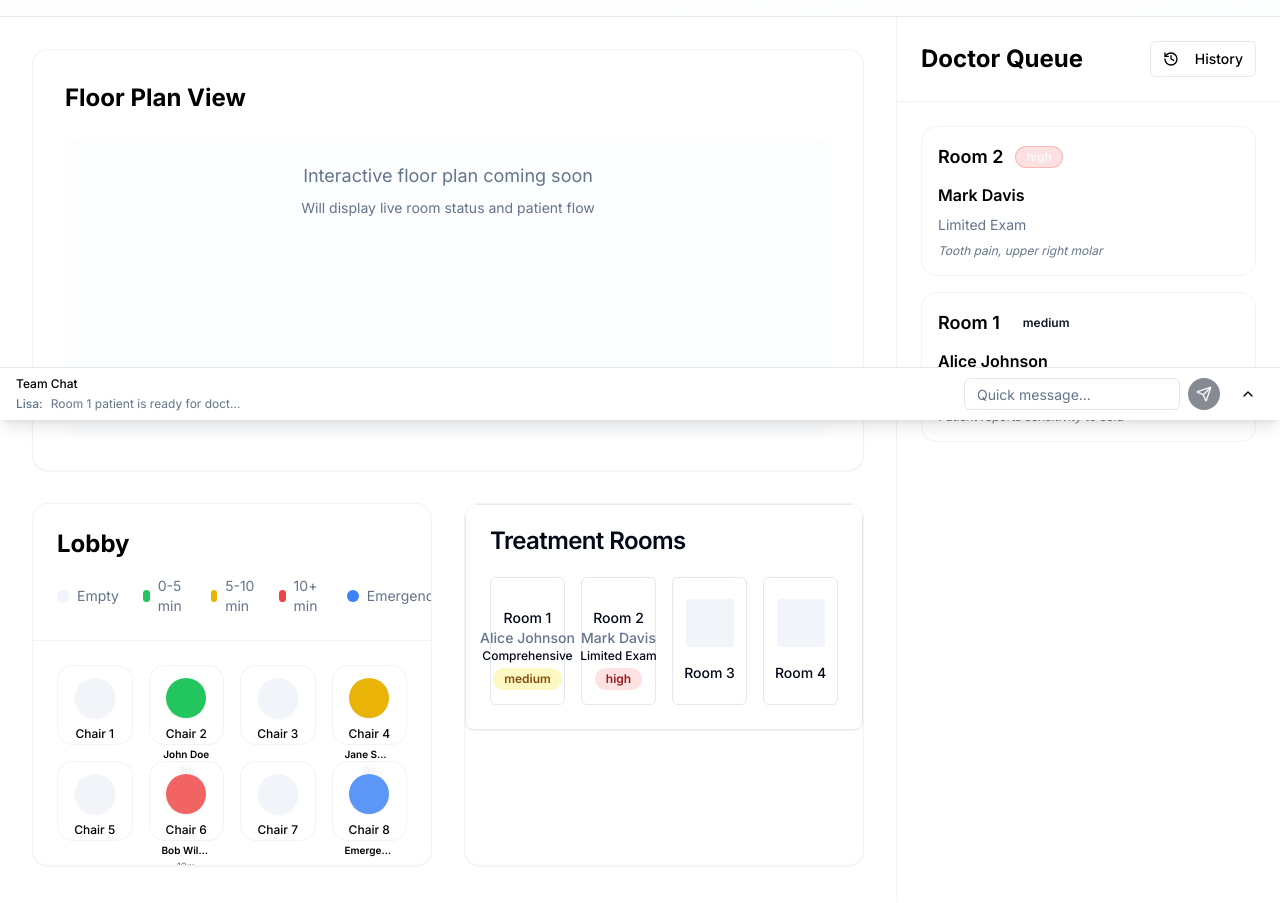
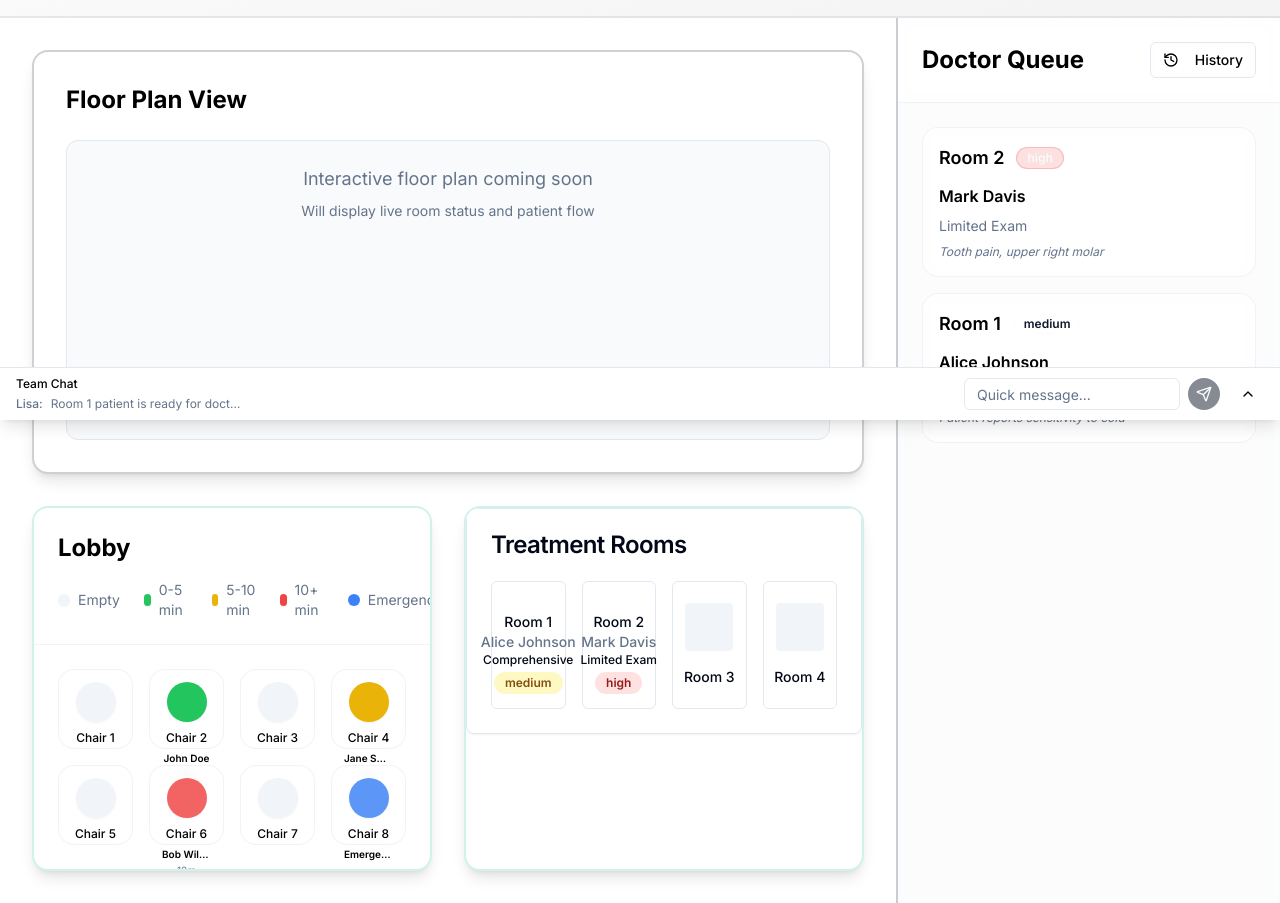
Before and after one commit to freedrickson/ontime-operatory-flow, a React (Vite) app: page /manage in a window 1280 px wide. Shown: the part 380-1283 px from the top of the page. Built offline with nearby package versions, Linux system fonts and the light colour scheme.

Commit message:
Increase contrast on Manage page
Apply increased contrast to the Manage page to improve section visibility, aligning with the Home page's design theme. This includes adjusting background colors and borders for better visual separation.

```diff
--- a/src/pages/Manage.tsx
+++ b/src/pages/Manage.tsx
@@ -34,7 +34,7 @@ export default function Manage() {
       {/* Main Content */}
       <main className="pt-24">
         {/* Hero Header Section */}
-        <section className="px-8 py-16 border-b border-border bg-gradient-to-br from-background to-muted/20">
+        <section className="px-8 py-16 border-b-2 border-primary/10 bg-gradient-to-br from-background to-primary/5">
           <div className="max-w-7xl mx-auto">
             <h1 className="section-title text-foreground mb-4">
               Live Dashboard
@@ -55,9 +55,9 @@ export default function Manage() {
           {/* Left Side - Floor Plan & Activity */}
           <div className="flex-1 p-8 space-y-8">
             {/* Floor Plan Center Canvas */}
-            <div className="bg-card/50 backdrop-blur-sm rounded-2xl shadow-sm border border-border/50 p-8">
+            <div className="bg-card border-2 border-primary/20 rounded-2xl shadow-lg p-8">
               <h2 className="text-2xl font-bold text-foreground mb-6">Floor Plan View</h2>
-              <div className="bg-muted/20 rounded-xl p-6 min-h-[300px] relative">
+              <div className="bg-secondary/50 border border-border rounded-xl p-6 min-h-[300px] relative">
                 {/* This will integrate with floor plan from Build page */}
                 <div className="text-center text-muted-foreground">
                   <p className="text-lg">Interactive floor plan coming soon</p>
@@ -69,19 +69,19 @@ export default function Manage() {
             {/* Activity Sections */}
             <div className="grid grid-cols-1 lg:grid-cols-2 gap-8">
               {/* Lobby Section */}
-              <div className="bg-card/50 backdrop-blur-sm rounded-2xl shadow-sm border border-border/50 overflow-hidden">
+              <div className="bg-card border-2 border-accent-color/20 rounded-2xl shadow-lg overflow-hidden">
                 <LobbySection />
               </div>
 
               {/* Treatment Rooms Section */}
-              <div className="bg-card/50 backdrop-blur-sm rounded-2xl shadow-sm border border-border/50 overflow-hidden">
+              <div className="bg-card border-2 border-accent-color/20 rounded-2xl shadow-lg overflow-hidden">
                 <TreatmentRoomsSection />
               </div>
             </div>
           </div>
 
           {/* Right Side - Doctor Queue */}
-          <div className="w-96 border-l border-border/50 bg-card/30 backdrop-blur-sm">
+          <div className="w-96 border-l-2 border-primary/20 bg-secondary/30 backdrop-blur-sm shadow-inner">
             <DoctorQueue />
           </div>
         </div>
```
